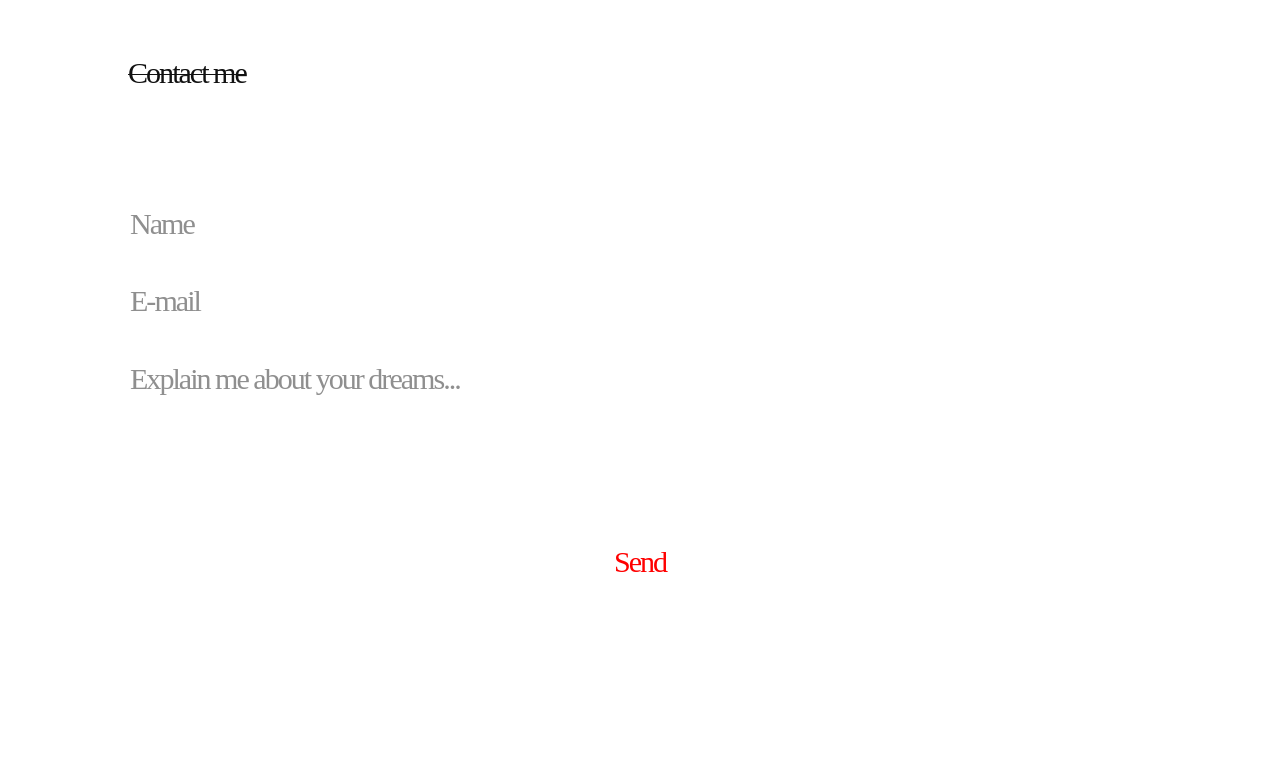
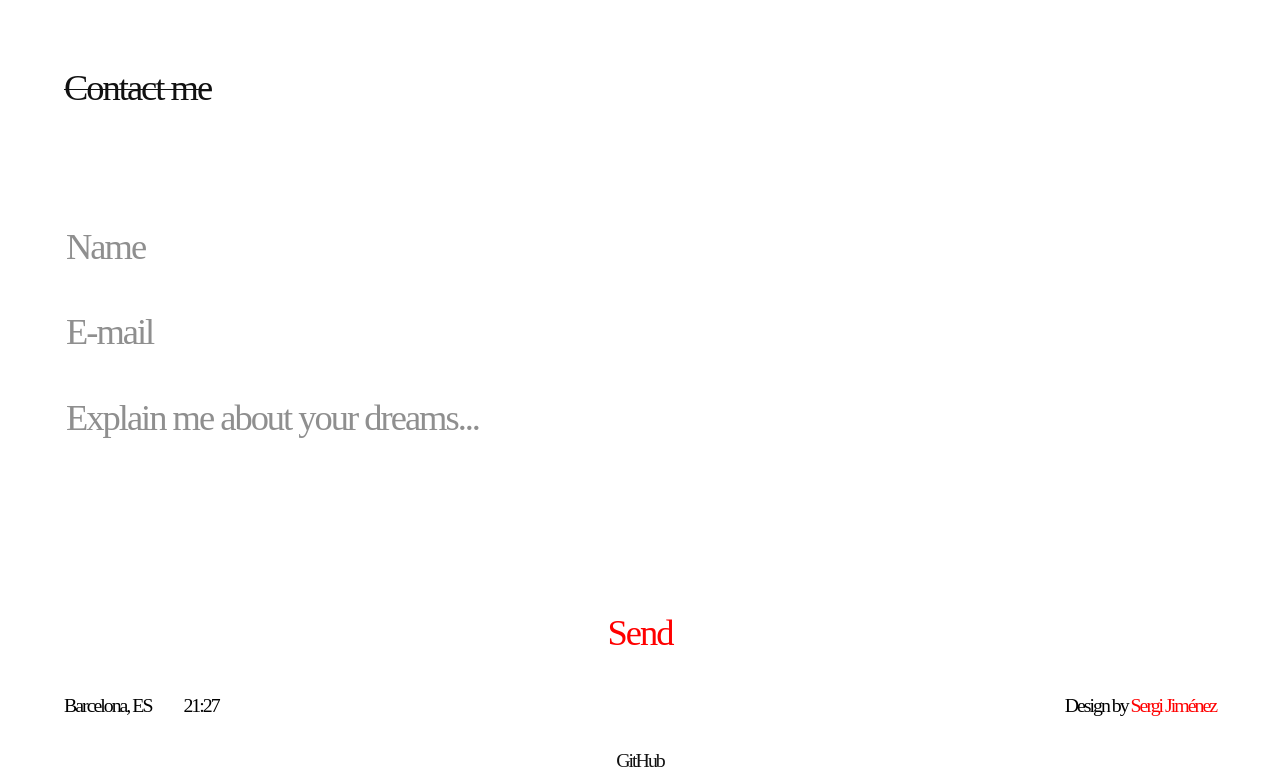
Before and after one commit to sergiJimenez/columbuscode, a Vue app: page / in a window 1280 px wide. Shown: the part 802-1580 px from the top of the page. Built offline with nearby package versions, Linux system fonts and the light colour scheme; a web font is replaced by a local one.

Commit message:
trying to install vue router

```diff
--- a/src/components/columbusTitle.vue
+++ b/src/components/columbusTitle.vue
@@ -45,6 +45,8 @@
 
     /*Main conditions to the maximum resolution*/
     .mainColumbusTitle {
+        display: flex;
+        flex-direction: column;
         width: 100vw;
         height: 100vh;
         background-color: #111111;
@@ -207,7 +209,7 @@
         }
 
         .contactMe {
-            font-size: 3.85vw;
+            font-size: 5.35vw;
         }
 
         .imageLogo {
@@ -219,7 +221,8 @@
         }
 
         .scrollDown {
-            font-size: 3.85vw;
+            font-size: 5.35vw;
+            /* Reference to change: font-size: 3.85vw; */
         }
     }
 
@@ -246,7 +249,7 @@
         }
     }
 
-    /*Since 1441px to 2560px*/
+    /*Big laptop's/screen's. Since 1441px to 2560px*/
     @media (min-width: 1441px) and (max-width: 2560px) {
         .divContact {
             margin-right: 3.44%;
--- a/src/components/contactMeLayout.vue
+++ b/src/components/contactMeLayout.vue
@@ -6,7 +6,8 @@
                 {{ contactData.titleAPI }}
             </div>
         </div>
-        <form class="formDiv" action="https://formsubmit.co/acasualcolumbus@gmail.com" method="POST">
+        <div>
+            <form class="formDiv" action="https://formsubmit.co/acasualcolumbus@gmail.com" method="POST">
             <!-- Name --> <input v-for="contactData in contactDatas" :key="contactData.nameAPI" class="firstNameBox" v-model="nameAPI" :placeholder="contactData.nameAPI" alt="First name" type="text" name="name" required/>
             <!-- Email --> <input v-for="contactData in contactDatas" :key="contactData.emailAPI" class="emailBox" v-model="emailAPI" :placeholder="contactData.emailAPI" alt="E-mail" type="text" name="email" required/>
             <!-- Explaining --> <textarea v-for="contactData in contactDatas" :key="contactData.explainAPI" class="explainBox" v-model="explainAPI" :placeholder="contactData.explainAPI" alt="Explain me about your dreams..." type="textarea" rows="4" name="message" required></textarea>
@@ -16,7 +17,8 @@
                 </button>
             </div> <!-- Let this <div> alone because the <p> has an error with padding and margin's -->
             <!-- This is a "Thank You page that we have to programming after. "<input type="hidden" name="_next" value="https://yourdomain.co/thanks.html"/> -->
-        </form>
+            </form>
+        </div>
         <div class="bottomDiv">
             <div class="cityAndTime">
                 <div class="gettingTime" v-for="contactData in contactDatas" :key="contactData.locationAPI" alt="Barcelona, España">
@@ -72,6 +74,7 @@
         color: #8f8f8f;
     }
 
+    /*Font families*/
     @font-face {
         font-family: 'SF-Pro-Ultralight';
         src: local('SF-Pro-Ultralight'), url('../fonts/SF-Pro-Text-Ultralight.otf') format('opentype');
@@ -81,6 +84,8 @@
 
     /*Main conditions to the maximum resolution*/
     .contactMeLayout {
+        display: flex;
+        flex-direction: column;
         width: 100vw;
         height: 100vh;
         background-color: #FFFFFF;
@@ -291,6 +296,7 @@
 
         .bottomDiv {
             flex-direction: column;
+            margin-top: auto;
         }
 
         .cityAndTime {
@@ -321,6 +327,7 @@
         .githubDiv {
             justify-content: flex-start;
             margin-left: 5%;
+            margin-bottom: 7.5%;
         }
 
         .github {
@@ -328,23 +335,271 @@
         }
     }
 
-    /*Margins for the bottom of iPhone X, iPhone XR, iPhone 12 Pro, Pixel 5*/
-    @media (min-height: 738px) and (max-height: 916px) {
+    /*Standard tablet's. Since 427px to 768px*/
+    @media (min-width: 427px) and (max-width: 768px) {
+        .titleDiv {
+            margin-left: 5%;
+        }
+
+        .contactMeText {
+            font-size: 5.35vw;
+            margin-top: 5.56%;
+        }
+
+        .formDiv {
+            width: 90%;
+            margin-left: 5%;
+        }
+
+        .firstNameBox {
+            font-size: 5.35vw;
+        }
+
+        .emailBox {
+            font-size: 5.35vw;
+        }
+
+        .explainBox {
+            font-size: 5.35vw;
+        }
+
+        .sendButton {
+            font-size: 5.35vw;
+        }
+
         .bottomDiv {
-            margin-top: 40%;
+            margin-top: auto;
+        }
+
+        .cityAndTime {
+            gap: 2.5vw;
+        }
+
+        .gettingTime {
+            font-size: 3.35vw;
+        }
+
+        .hourLocal {
+            font-size: 3.35vw;
+        }
+
+        .designContact {
+            font-size: 3.55vw;
+            margin-left: -5%;
+        }
+
+        .byContact {
+            font-size: 3.55vw;
+        }
+
+        .githubDiv {
+            margin-bottom: 4%;
+        }
+
+        .github {
+            margin-top: 2.5%;
+            font-size: 3.55vw;
         }
     }
 
-    /*Margins for the bottom of Samsung Galaxy S8+*/
-    @media (width: 360px) and (height: 740px) {
+    /*Big tablet's and small laptop's/screen's. Since 769px to 1024px*/
+    @media (min-width: 769px) and (max-width: 1024px) {
+        .titleDiv {
+            margin-left: 5%;
+        }
+
+        .contactMeText {
+            font-size: 5.35vw;
+            margin-top: 5.56%;
+        }
+
+        .formDiv {
+            width: 90%;
+            margin-left: 5%;
+        }
+
+        .firstNameBox {
+            font-size: 5.35vw;
+        }
+
+        .emailBox {
+            font-size: 5.35vw;
+        }
+
+        .explainBox {
+            font-size: 5.35vw;
+        }
+
+        .sendButton {
+            font-size: 5.35vw;
+        }
+
         .bottomDiv {
-            margin-top: 30%;
+            margin-top: auto;
+        }
+
+        .cityAndTime {
+            gap: 2.5vw;
+        }
+
+        .gettingTime {
+            font-size: 3.35vw;
+        }
+
+        .hourLocal {
+            font-size: 3.35vw;
+        }
+
+        .designContact {
+            font-size: 3.55vw;
+            margin-left: -5%;
+        }
+
+        .byContact {
+            font-size: 3.55vw;
+        }
+
+        .githubDiv {
+            margin-bottom: 4%;
+        }
+
+        .github {
+            margin-top: 2.5%;
+            font-size: 3.55vw;
         }
     }
-    /*Margins for the bottom of Galaxy Fold*/
-    @media (max-width: 280px) and (max-height: 654px) {
+
+    /*Standard laptop's/screen's. Since 1025px to 1440px*/
+    @media (min-width: 1025px) and (max-width: 1440px) {
+        .titleDiv {
+            margin-left: 5%;
+        }
+
+        .contactMeText {
+            font-size: 2.85vw;
+            margin-top: 5.56%;
+        }
+
+        .formDiv {
+            width: 90%;
+            margin-left: 5%;
+        }
+
+        .firstNameBox {
+            font-size: 2.85vw;
+        }
+
+        .emailBox {
+            font-size: 2.85vw;
+        }
+
+        .explainBox {
+            font-size: 2.85vw;
+        }
+
+        .sendButton {
+            font-size: 2.85vw;
+        }
+
         .bottomDiv {
-            margin-top: 55%;
+            margin-top: auto;
+        }
+
+        .cityAndTime {
+            gap: 2.5vw;
+        }
+
+        .gettingTime {
+            font-size: 1.55vw;
+        }
+
+        .hourLocal {
+            font-size: 1.55vw;
+        }
+
+        .designContact {
+            font-size: 1.55vw;
+            margin-left: -5%;
+        }
+
+        .byContact {
+            font-size: 1.55vw;
+        }
+
+        .githubDiv {
+            margin-bottom: 2%;
+        }
+
+        .github {
+            margin-top: 2.5%;
+            font-size: 1.55vw;
         }
     }
+
+    /*Big laptop's/screen's. Since 1441px to 2560px*/
+    /* @media (min-width: 1025px) and (max-width: 1440px) {
+        .titleDiv {
+            margin-left: 5%;
+        }
+
+        .contactMeText {
+            font-size: 2.85vw;
+            margin-top: 5.56%;
+        }
+
+        .formDiv {
+            width: 90%;
+            margin-left: 5%;
+        }
+
+        .firstNameBox {
+            font-size: 2.85vw;
+        }
+
+        .emailBox {
+            font-size: 2.85vw;
+        }
+
+        .explainBox {
+            font-size: 2.85vw;
+        }
+
+        .sendButton {
+            font-size: 2.85vw;
+        }
+
+        .bottomDiv {
+            margin-top: auto;
+        }
+
+        .cityAndTime {
+            gap: 2.5vw;
+        }
+
+        .gettingTime {
+            font-size: 1.55vw;
+        }
+
+        .hourLocal {
+            font-size: 1.55vw;
+        }
+
+        .designContact {
+            font-size: 1.55vw;
+            margin-left: -5%;
+        }
+
+        .byContact {
+            font-size: 1.55vw;
+        }
+
+        .githubDiv {
+            margin-bottom: 2%;
+        }
+
+        .github {
+            margin-top: 2.5%;
+            font-size: 1.55vw;
+        }
+    } */
 </style>
```
Also changed, not shown: src/router/index.js (added, +19 -0 lines).
